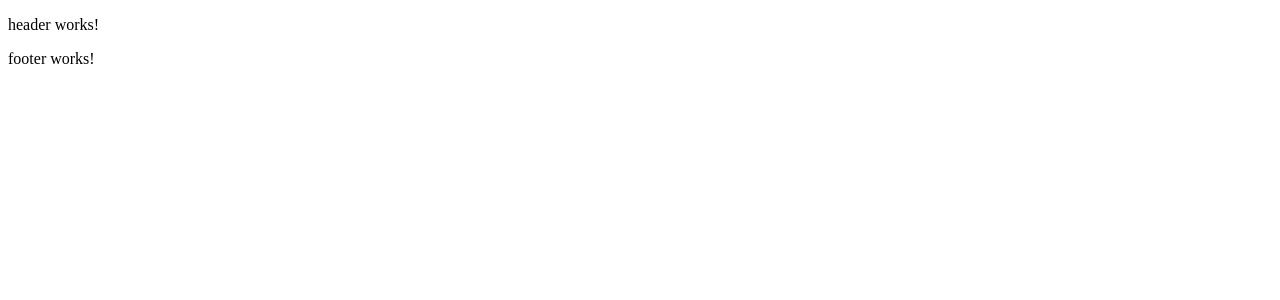
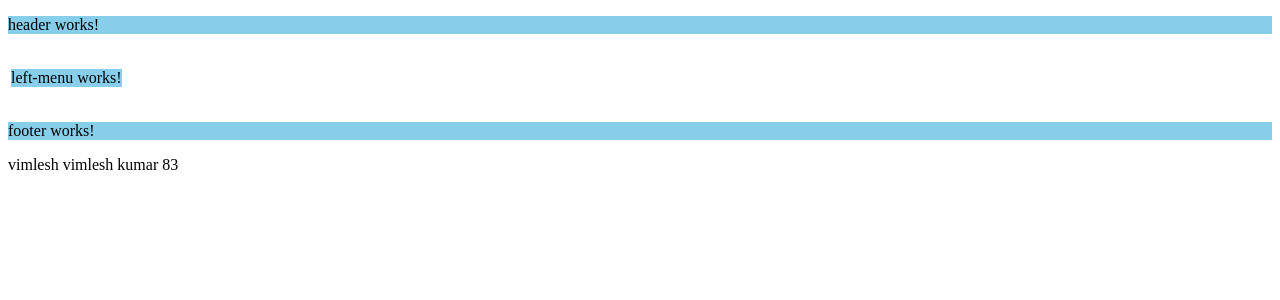
Before and after one commit to vimleshvki/Angular, an Angular app: page / in a window 1280 px wide. Shown: the top 300 px of the page. Built offline with nearby package versions, Linux system fonts and the light colour scheme.

Commit message:
added new componenet

```diff
--- a/src/app/app.component.html
+++ b/src/app/app.component.html
@@ -1,3 +1,20 @@
 <app-header></app-header>
-<router-outlet></router-outlet>
+<div>
+  <table>
+    <tr>
+      <td>
+        <app-left-menu></app-left-menu>
+      </td>
+      <td>
+        <router-outlet></router-outlet>
+      </td>
+    </tr>
+  </table>
+
+
+
 <app-footer></app-footer>
+
+{{name}}
+{{fullname}}
+{{sum(39,44)}}
--- a/src/app/app.component.ts
+++ b/src/app/app.component.ts
@@ -1,4 +1,5 @@
 import { Component } from '@angular/core';
+import { CompileShallowModuleMetadata } from '@angular/compiler';
 
 @Component({
   selector: 'app-root',
@@ -7,4 +8,16 @@ import { Component } from '@angular/core';
 })
 export class AppComponent {
   title = 'VKBLOGS';
+
+
+  name:string='vimlesh'
+  fullname='vimlesh kumar'
+  a=10;
+  b=100;
+  sum(n1,n2)
+  {
+    this.a=n1;
+    this.b=n2;
+    return this.a+this.b;
+  }
 }
--- a/src/app/app.module.ts
+++ b/src/app/app.module.ts
@@ -5,12 +5,14 @@ import { AppRoutingModule } from './app-routing.module';
 import { AppComponent } from './app.component';
 import { FooterComponent } from './footer/footer.component';
 import { HeaderComponent } from './header/header.component';
+import { LeftMenuComponent } from './left-menu/left-menu.component';
 
 @NgModule({
   declarations: [
     AppComponent,
     FooterComponent,
-    HeaderComponent
+    HeaderComponent,
+    LeftMenuComponent
   ],
   imports: [
     BrowserModule,
--- a/src/app/footer/footer.component.html
+++ b/src/app/footer/footer.component.html
@@ -1 +1,4 @@
-<p>footer works!</p>
+
+<div style="background-color: skyblue; width: 100%;">
+    <p>footer works!</p>
+</div>
--- a/src/app/header/header.component.html
+++ b/src/app/header/header.component.html
@@ -1 +1,4 @@
-<p>header works!</p>
+
+<div style="background-color: skyblue; width: 100%;">
+    <p>header works!</p>
+</div>
--- /dev/null
+++ b/src/app/left-menu/left-menu.component.html
@@ -0,0 +1,4 @@
+
+<div style="background-color: skyblue; width: 100%; height: 100%;">
+    <p>left-menu works!</p>
+</div>
--- /dev/null
+++ b/src/app/left-menu/left-menu.component.ts
@@ -0,0 +1,15 @@
+import { Component, OnInit } from '@angular/core';
+
+@Component({
+  selector: 'app-left-menu',
+  templateUrl: './left-menu.component.html',
+  styleUrls: ['./left-menu.component.css']
+})
+export class LeftMenuComponent implements OnInit {
+
+  constructor() { }
+
+  ngOnInit(): void {
+  }
+
+}
```
Also changed, not shown: src/app/left-menu/left-menu.component.css (added), 1 other file (tests, documents, lock files or other folders).
